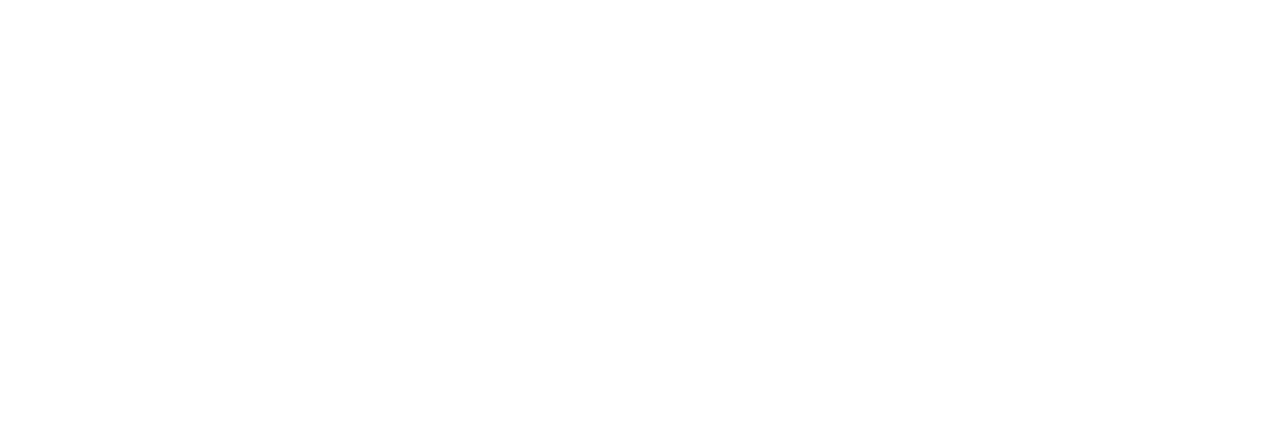
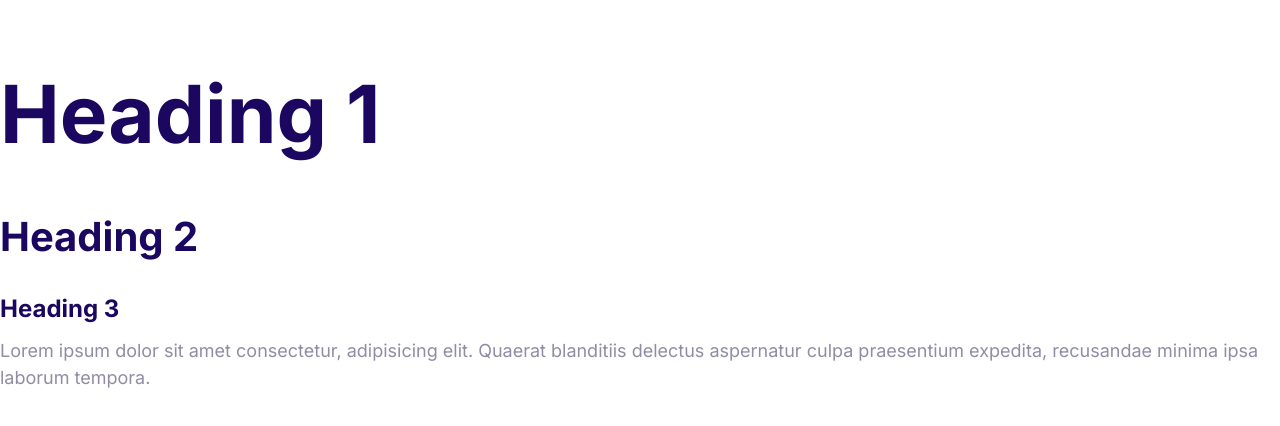
Before and after one commit to emteweb/HTML_CSS_revision, a plain HTML site: page index.html in a window 1280 px wide. Drawn offline with Linux system fonts and the light colour scheme.

Commit message:
Define the styles for the fonts.

```diff
--- a/css/styles.css
+++ b/css/styles.css
@@ -5,3 +5,48 @@
 --color-headings: #1b0760;
 --color-body: #918ca4;
 }
+
+html {
+    font-size: 62.5%;
+}
+
+body {
+    font-family: Inter, Arial, Helvetica, sans-serif ;
+    font-size: 2.4rem;
+    color: var(--color-body);
+    line-height: 1.5;
+}
+
+h1, h2, h3 {
+    color: var(--color-headings);
+    margin-bottom: 1rem;
+}
+
+h1{
+    font-size: 7rem;
+}
+h2 {
+    font-size: 4rem;
+}
+h3 {
+    font-size: 3rem;
+}
+
+p {
+    margin-top: 0;
+}
+
+@media screen and (min-width: 1024px) {
+    body {
+        font-size: 1.8rem;
+    }
+    h1 {
+        font-size: 8rem;
+    }
+    h2 {
+        font-size: 4rem;
+    }
+    h3 {
+        font-size: 2.4rem;
+    }
+}
--- a/index.html
+++ b/index.html
@@ -1,14 +1,24 @@
 <!DOCTYPE html>
 <html lang="en">
+
 <head>
     <meta charset="UTF-8">
     <meta http-equiv="X-UA-Compatible" content="IE=edge">
     <meta name="viewport" content="width=device-width, initial-scale=1.0">
     <title>Document</title>
+    <link rel="preconnect" href="https://fonts.googleapis.com">
+    <link rel="preconnect" href="https://fonts.gstatic.com" crossorigin>
+    <link href="https://fonts.googleapis.com/css2?family=Inter:wght@400;700&display=swap" rel="stylesheet">
     <link rel="stylesheet" href="css/normalize.css">
     <link rel="stylesheet" href="css/styles.css">
 </head>
+
 <body>
+    <h1>Heading 1</h1>
+    <h2>Heading 2</h2>
+    <h3>Heading 3</h3>
+    <p>Lorem ipsum dolor sit amet consectetur, adipisicing elit. Quaerat blanditiis delectus aspernatur culpa
+        praesentium expedita, recusandae minima ipsa laborum tempora.</p>
+</body>
 
-</body>
 </html>
```
